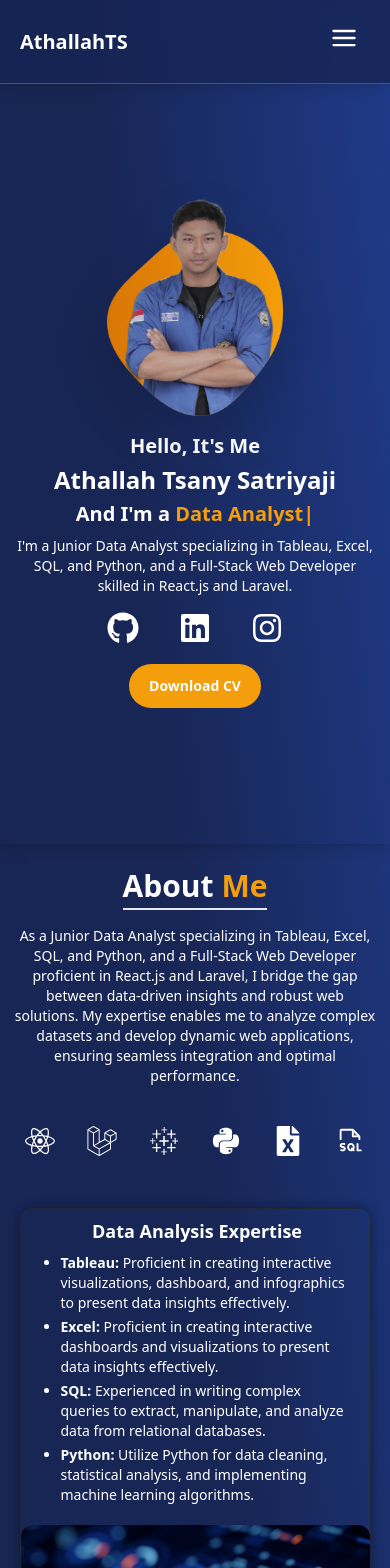
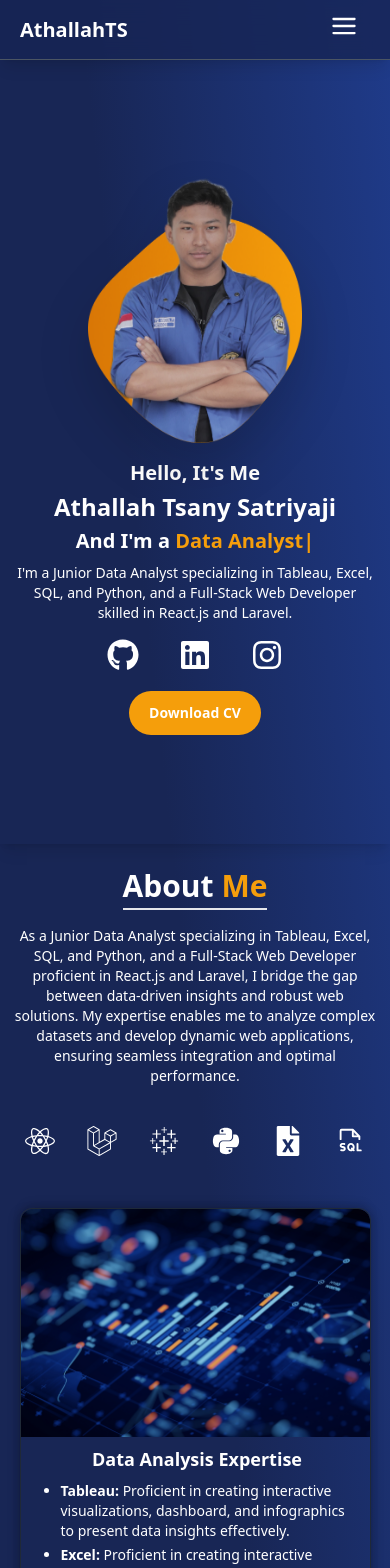
Before and after one commit to athallahdx/portofolio_web, a React (Vite) app: page / in a window 390 px wide. Shown: the top 1568 px of the page. Built offline with nearby package versions, Linux system fonts and the light colour scheme.

Commit message:
nav and other

```diff
--- a/src/landingPage/AboutMe.jsx
+++ b/src/landingPage/AboutMe.jsx
@@ -71,7 +71,7 @@ import TechStackLogos from "./TechStackLogos";
 
                     <div
                         id="slide-right"
-                        className={`dataanalystw-fit flex flex-col-reverse lg:flex-row justify-center items-center lg:items-start w-fit rounded-xl mt-5 sm:pb-5 xl:pb-0 2xl:pb-0 h-auto shadow-all-sides-lg border border-gray-800 max-w-[90vw] transition-transform duration-700 ease-out ${
+                        className={`dataanalystw-fit flex flex-col lg:flex-row justify-center items-center lg:items-start w-fit rounded-xl mt-5 sm:pb-5 xl:pb-0 2xl:pb-0 h-auto shadow-all-sides-lg border border-gray-800 max-w-[90vw] transition-transform duration-700 ease-out ${
                             isDataAnalystVisible ? 'lg:translate-x-0 lg:opacity-100' : 'lg:-translate-x-[100vw] lg:opacity-0'
                         }`}
                     >
--- a/src/landingPage/LatestWork.jsx
+++ b/src/landingPage/LatestWork.jsx
@@ -86,7 +86,7 @@ export default function LatestWork() {
                 })}
             </div>
 
-            <div className='button rounded-full text-center text-sm xs:text-lg mdp:text-2xl xl:text-2xl focus:outline-2 hover:bg-amber-600 focus:outline-offset-2 focus:outline-amber-500 active:bg-amber-700 bg-amber-500 mt-2 xs:mt-6 sm:mt-10 px-3 py-3 xs:py-2 mdp:max-lg:px-3 mdp:max-lg:py-3 max-w-80 md:mx-auto mb-3 font-semibold'>
+            <div className='button rounded-full text-center text-sm xs:text-lg mdp:text-2xl xl:text-2xl focus:outline-2 hover:bg-amber-600 focus:outline-offset-2 focus:outline-amber-500 active:bg-amber-700 bg-amber-500 mt-2 xs:mt-6 sm:mt-10 px-3 py-3 xs:py-2 mdp:max-lg:px-3 mdp:max-lg:py-3 max-w-80 md:mx-auto mb-3 font-bold md:font-semibold'>
                 <a href="/portfolio">
                     View All Portofolio
                 </a>
--- a/src/landingPage/NavBar.jsx
+++ b/src/landingPage/NavBar.jsx
@@ -50,8 +50,8 @@ export default function NavBar() {
 
   const getNavBarClass = () => {
     return isMobile && isMenuOpen
-      ? "navbar flex justify-between items-center py-6 md:py-6 border-b border-gray-600 text-lg font-semibold leading-7 text-slate-700 dark:text-slate-200"
-      : "navbar flex justify-between items-center py-6 md:py-6 text-lg font-semibold leading-7 text-slate-700 dark:text-slate-200";
+      ? "navbar flex justify-between items-center py-3 md:py-6 border-b border-gray-600 text-lg font-semibold leading-7 text-slate-700 dark:text-slate-200"
+      : "navbar flex justify-between items-center py-3 md:py-6 text-lg font-semibold leading-7 text-slate-700 dark:text-slate-200";
   };
 
   return (
--- a/src/landingPage/Profile.jsx
+++ b/src/landingPage/Profile.jsx
@@ -87,7 +87,7 @@ export default function Profile() {
         <img
           className="
             object-contain drop-shadow-2xl h-auto lg:w-auto
-            max-w-[45vw] xs:max-w-[70vw] sm:max-w-[40vw] mdp:max-w-[50vw]
+            max-w-[55vw] xs:max-w-[70vw] sm:max-w-[40vw] mdp:max-w-[50vw]
             lg:max-h-[600px] xl:max-w-[30vw] 2xl:max-h-full xl:me-16 2xl:me-20
           "
           src={profil}
```
